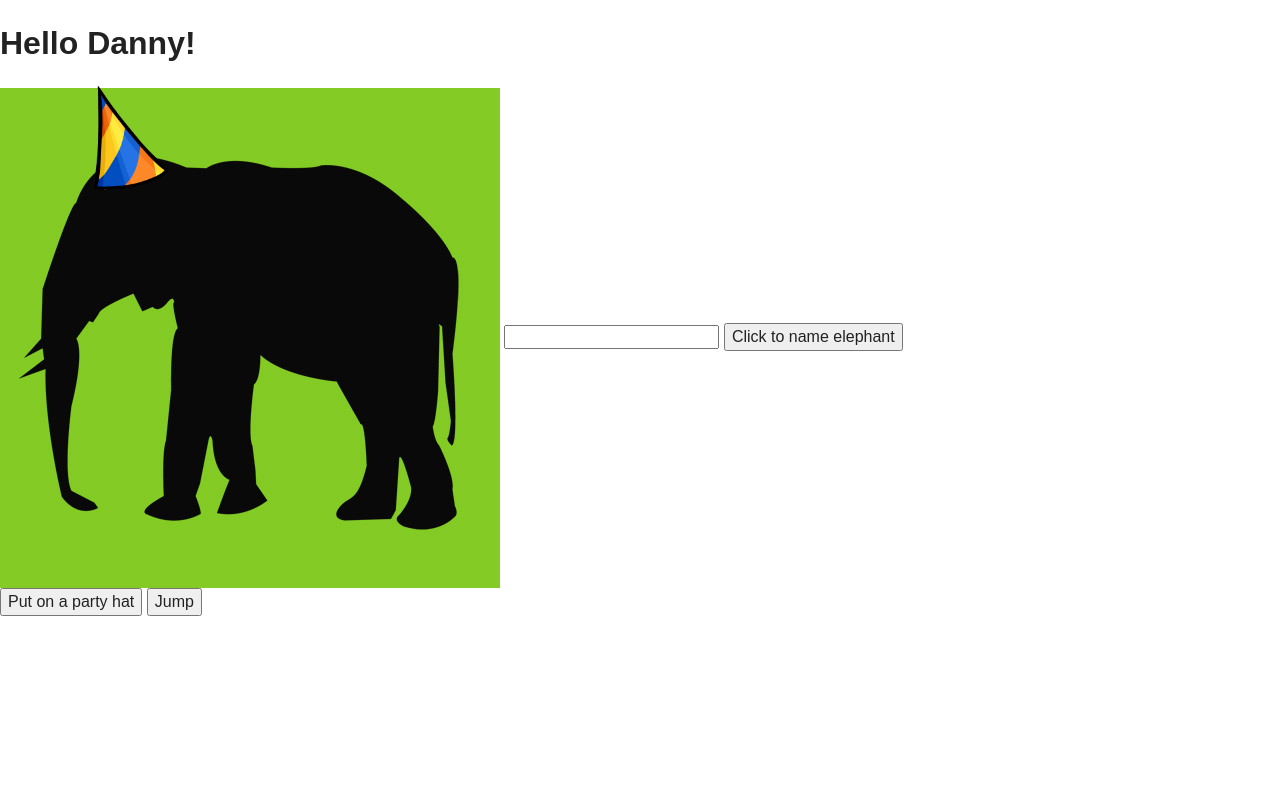
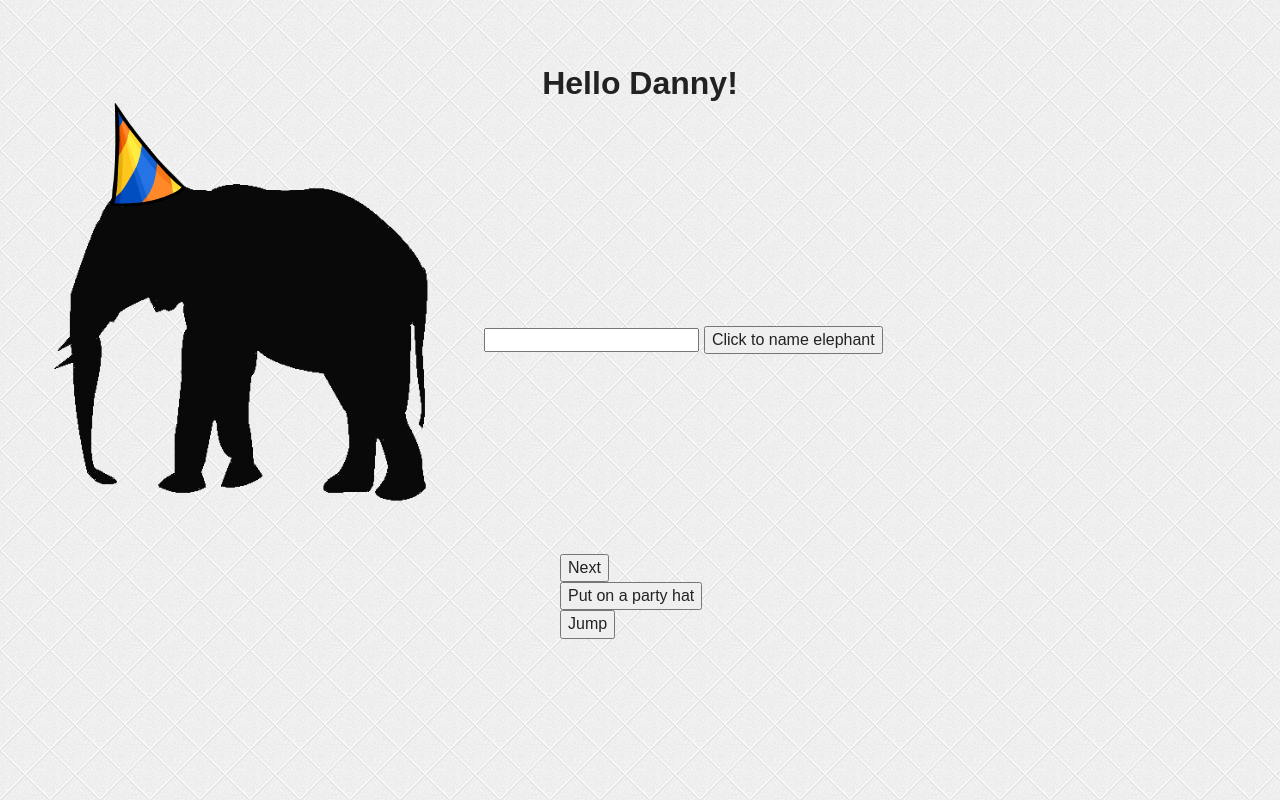
Before and after one commit to quixoticduck/DannyCard, a plain HTML site: page index.html in a window 1280 px wide. Both pictures are taken after a click on the button "Put on a party hat". Drawn offline with nearby package versions, Linux system fonts and the light colour scheme.

Commit message:
added a next tecxt button and background and other css styling

```diff
--- a/css/main.css
+++ b/css/main.css
@@ -94,26 +94,44 @@ textarea {
 /* ==========================================================================
    Author's custom styles
    ========================================================================== */
+.elephant-img {
+    width: 380px;
+    margin: 50px;
+}
 .hat-img {
     width: 150px;
     display: none;
     position: absolute;
     top: -150px;
-    left: 56px;
+    left: 73px;
 }
 
 
+body {
+    background-image: url("../img/white_tiles.png");
+}
+
+h1 {
+    text-align: center;
+    padding-top: 40px;
+}
+
+.center {
+    margin-left: 560px;
+    margin-right: 200px;
+
+}
 
 
+.message {
+
+}
 
 
-
-
-
-
-
-
-
+/*
+.button {
+    background-color: red;
+}*/
 
 
 
--- a/index.html
+++ b/index.html
@@ -27,13 +27,14 @@
 
         <!-- Add your site or application content here -->
         <h1>Hello Danny! </h1>
-        <img src="img/elephant.jpg" class="elephant-img"/>
+        <img src="img/elephant.png" class="elephant-img"/>
         <img src="img/hat.png" class="hat-img"/>
         <input type="text" class="name-input"/>
         <button class="btn-name-elephant">Click to name elephant</button>
         <br>
-        <button class="btn-party-hat">Put on a party hat</button>
-        <button class="btn-jump">Jump</button>
+        <button class="btn-next-text center">Next</button>
+        <button class="btn-party-hat center">Put on a party hat</button>
+        <button class="btn-jump center">Jump</button>
 
 
         <script src="js/plugins.js"></script>
--- a/js/main.js
+++ b/js/main.js
@@ -2,18 +2,18 @@
 $( document ).ready(function() {
 
 setTimeout(function(){
-	$('h1').textillate({ in: { effect: 'fadeInDownBig' } });
+$('.h1').textillate({ in: { effect: 'rollIn' } });
 }, 3000);
 
 	$( ".btn-name-elephant" ).click(function() {
-		        $("h1").html("hello " + $(".name-input").val() );
+		$("h1").html("This is " + $(".name-input").val() );
 	});
 
 	$( ".btn-party-hat" ).click(function() {
 
 		$ (".hat-img").animate(
 		    {
-		        top: "86px"
+		        top: "103px"
 		    },
 
 		    // Duration
@@ -21,4 +21,8 @@ setTimeout(function(){
 		).css("display","block");
 	});
 
+	$( ".btn-next-text" ).click(function() {
+		$("h1").html("It is " + $(".name-input").val() );
+	});
+
 });
```
Also changed, not shown: img/elephant.png (added), img/white_tiles.png (added), 2 other files.
